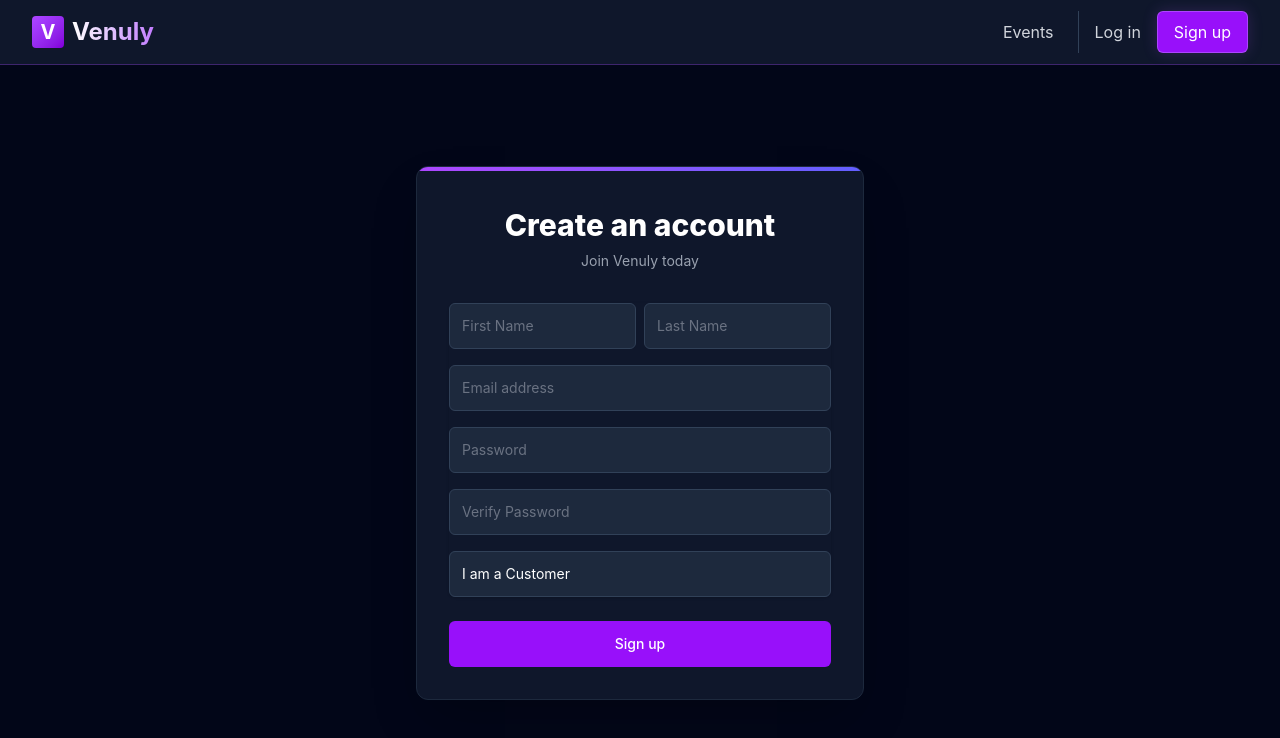
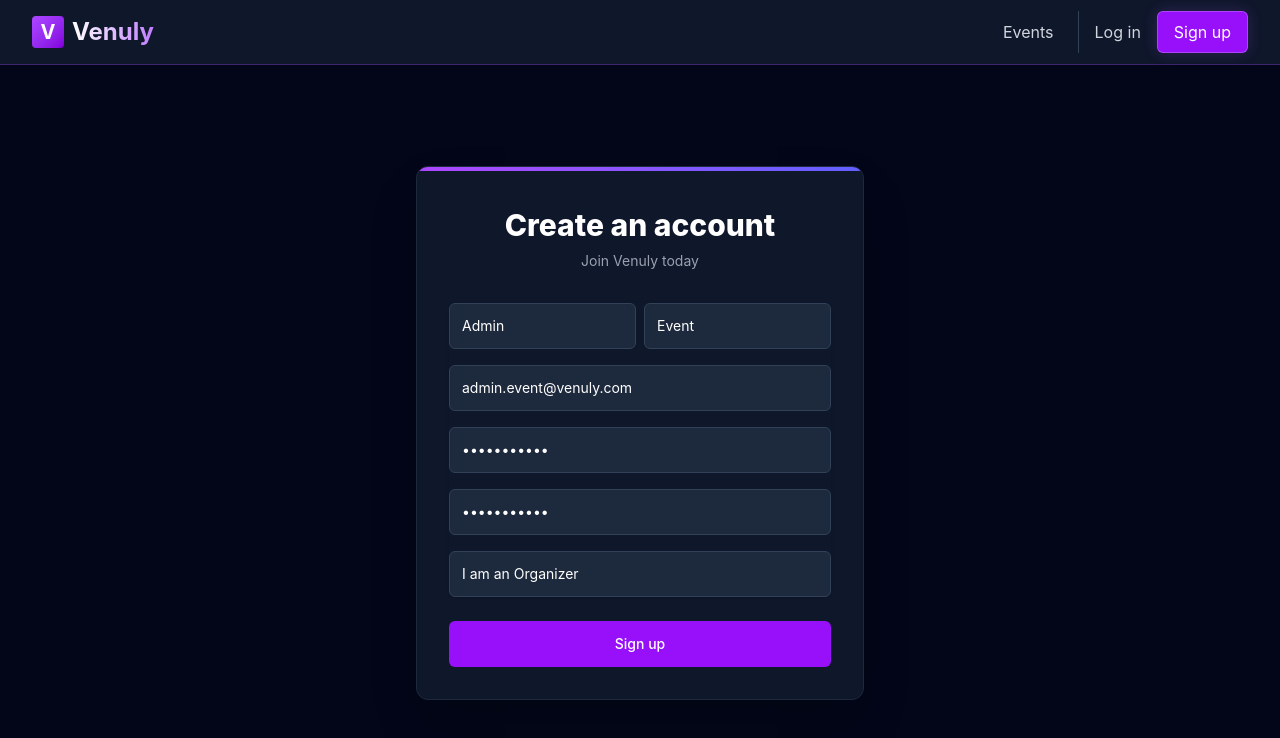
Before and after one commit to kikipaulina8-ui/Tugas-Mini-Project-Event-Management, a React (Vite) app: page /register in a window 1280 px wide. Shown: the top 738 px of the page. Built offline with nearby package versions, Linux system fonts and the light colour scheme.

Commit message:
Hardcode default Admin Event login credentials for stable testing

```diff
--- a/src/pages/auth/Login.tsx
+++ b/src/pages/auth/Login.tsx
@@ -4,8 +4,8 @@ import { useAuth } from '../../hooks/useAuth';
 import { LogIn } from 'lucide-react';
 
 export const Login: React.FC = () => {
-  const [email, setEmail] = useState('');
-  const [password, setPassword] = useState('');
+  const [email, setEmail] = useState('admin.event@venuly.com');
+  const [password, setPassword] = useState('password123');
   const [error, setError] = useState('');
   const [isLoading, setIsLoading] = useState(false);
   const { login } = useAuth();
--- a/src/pages/auth/Register.tsx
+++ b/src/pages/auth/Register.tsx
@@ -5,12 +5,12 @@ import { UserPlus } from 'lucide-react';
 
 export const Register: React.FC = () => {
   const [formData, setFormData] = useState({
-    email: '',
-    password: '',
-    verify_password: '',
-    first_name: '',
-    last_name: '',
-    role: 'customer' as 'customer' | 'organizer',
+    email: 'admin.event@venuly.com',
+    password: 'password123',
+    verify_password: 'password123',
+    first_name: 'Admin',
+    last_name: 'Event',
+    role: 'organizer' as 'customer' | 'organizer',
     referralCode: ''
   });
   const [error, setError] = useState('');
```
